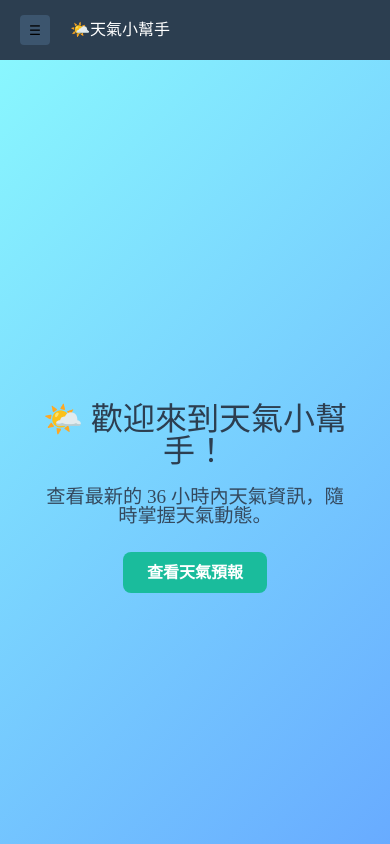
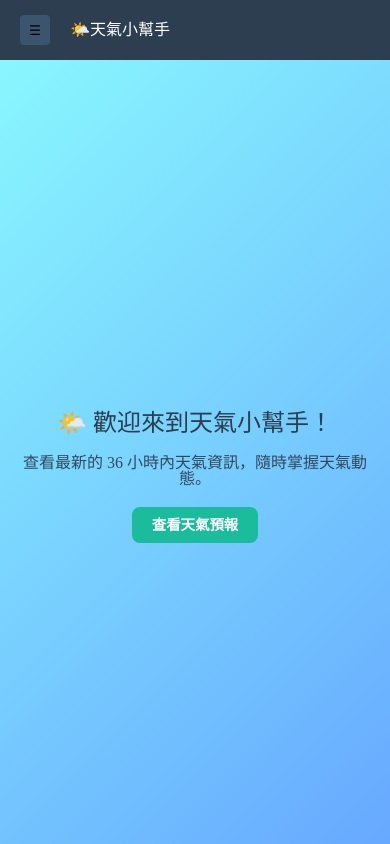
Before and after one commit to 891128peter/Vue-WeatherCast, a Vue app: page /home in a window 390 px wide. Built offline with nearby package versions, Linux system fonts and the light colour scheme.

Commit message:
feat: 新增主頁響應式設計

```diff
--- a/src/views/home/index.vue
+++ b/src/views/home/index.vue
@@ -50,4 +50,24 @@ h1 {
 .actions .btn:hover {
   background-color: #16a085;
 }
+
+@media (max-width: 768px) {
+  .home-page {
+    padding: 20px;
+  }
+
+  h1 {
+    font-size: 1.5rem;
+  }
+
+  .subtitle {
+    font-size: 1rem;
+    margin-bottom: 30px;
+  }
+
+  .actions .btn {
+    padding: 10px 20px;
+    font-size: 0.9rem;
+  }
+}
 </style>
```
